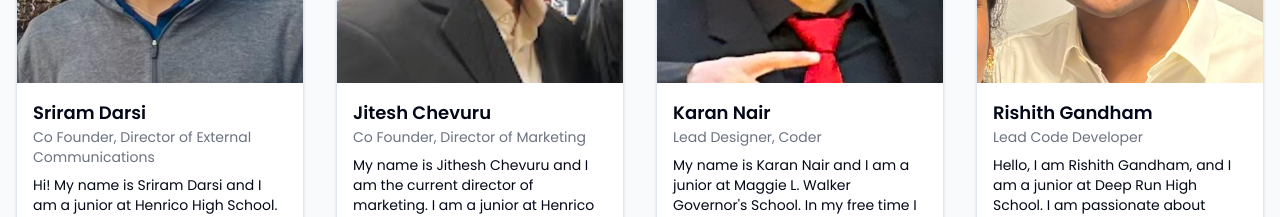
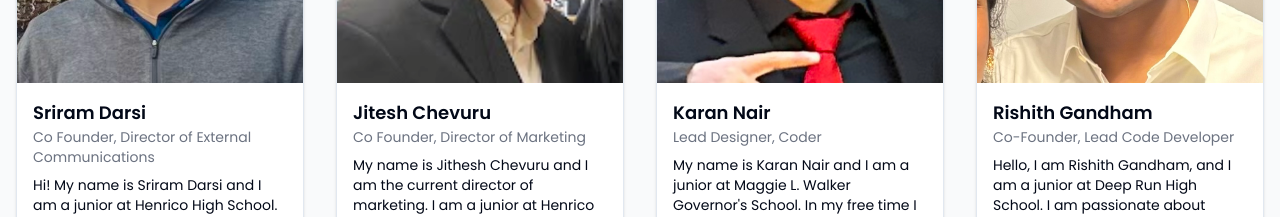
Before and after one commit to rishithgandham/code4cause, a Next.js app: page /aboutus in a window 1280 px wide. Shown: the part 2120-2337 px from the top of the page. Built offline with nearby package versions, Linux system fonts and the light colour scheme.

Commit message:
Update role of Rishith Gandham to Co-Founder

```diff
--- a/app/aboutus/page.tsx
+++ b/app/aboutus/page.tsx
@@ -153,7 +153,7 @@ const teamMembers: TeamMember[] = [
     },
     {
         name: "Rishith Gandham",
-        role: "Lead Code Developer",
+        role: "Co-Founder, Lead Code Developer",
         image: rishith,
         bio: "Hello, I am Rishith Gandham, and I am a junior at Deep Run High School. I am passionate about computer science and I love to code. I am excited to use my skills to help the community and make a difference. In my free time, I enjoy playing basketball and the piano.",
         linkedin: "https://linkedin.com/in/",
```
